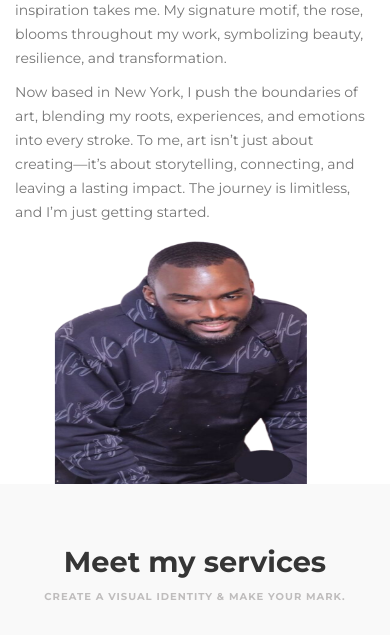
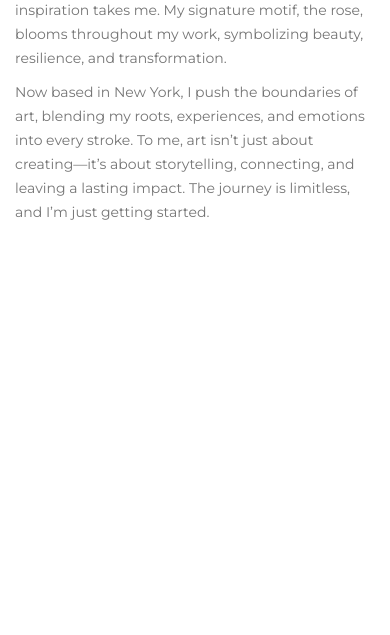
Before and after one commit to warvendkt/ken_art_ry, a PHP site: page / in a window 390 px wide. Shown: the part 1321-1956 px from the top of the page. Run offline with PHP 8.4, Linux system fonts and the light colour scheme.

Commit message:
fix(remove kenny picture )

```diff
--- a/css/custom.css
+++ b/css/custom.css
@@ -1,7 +1,6 @@
 @media (max-width: 700px)  {
     .kenny{
-        width: 70% !important;
-        height: 250px;
-        margin-left: 40px;
+        visibility: hidden;
+        margin-bottom: -200px;
     }
 }
```
